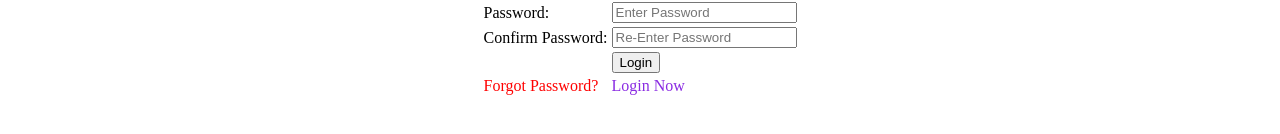
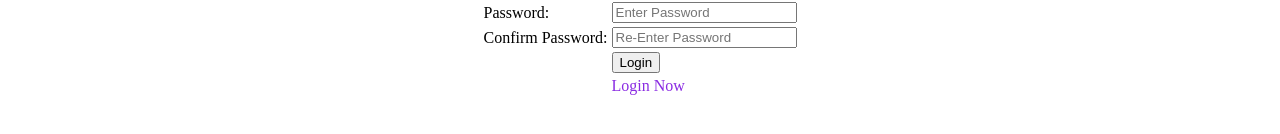
Before and after one commit to cybergoddessofficial/SampleSchoolWebsiteTask, a plain HTML site: page register.html in a window 1280 px wide. Shown: the part 240-374 px from the top of the page. Drawn offline with Linux system fonts and the light colour scheme.

Commit message:
Update register.html

```diff
--- a/register.html
+++ b/register.html
@@ -76,7 +76,7 @@
             </tr>
             <tr>
                 <td>
-                    <a href="#" style="text-decoration: none;color:red;">Forgot Password?</a>
+
                 </td>
                 <td>
                     <a href="login.html" style="text-decoration: none;color:blueviolet;">Login Now</a>
```
